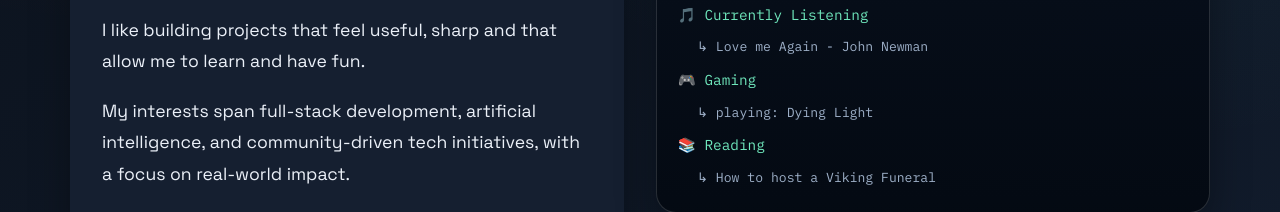
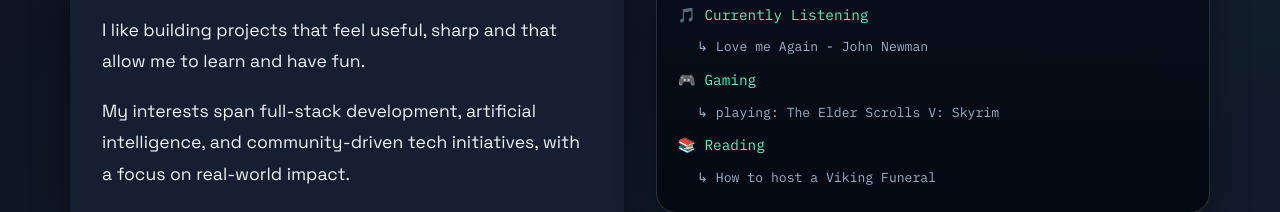
Before and after one commit to Ansh2609/Ansh2609.github.io, a plain HTML site: page index.html in a window 1280 px wide. Shown: the part 1097-1309 px from the top of the page. Drawn offline with Linux system fonts and the light colour scheme.

Commit message:
Update currently playing game to Skyrim

```diff
--- a/index.html
+++ b/index.html
@@ -109,7 +109,7 @@
               <p class="t-item">🎵 Currently Listening</p>
               <p class="t-sub">↳ Love me Again - John Newman</p>
               <p class="t-item">🎮 Gaming</p>
-              <p class="t-sub">↳ playing: Dying Light</p>
+              <p class="t-sub">↳ playing: The Elder Scrolls V: Skyrim </p>
               <p class="t-item">📚 Reading</p>
               <p class="t-sub">↳ How to host a Viking Funeral</p>
             </div>
```
